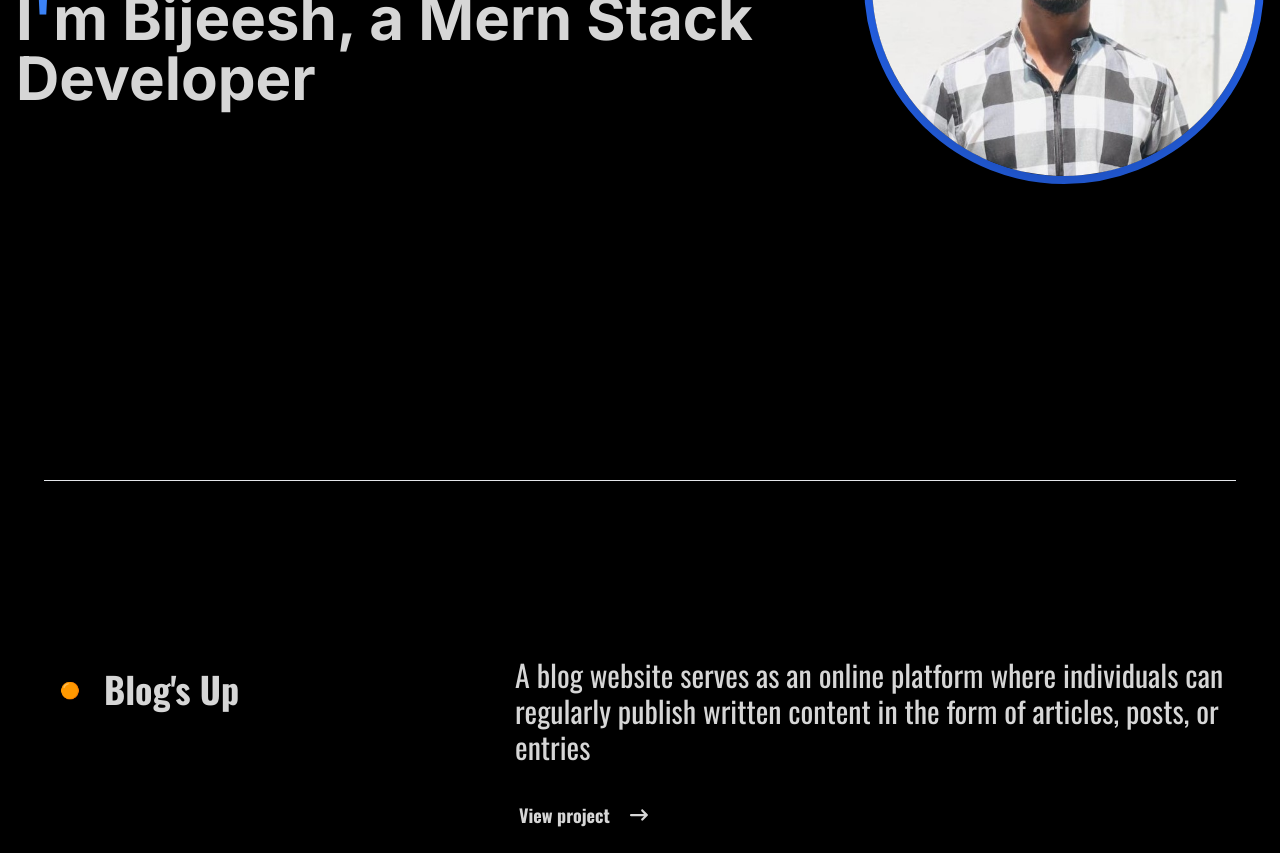
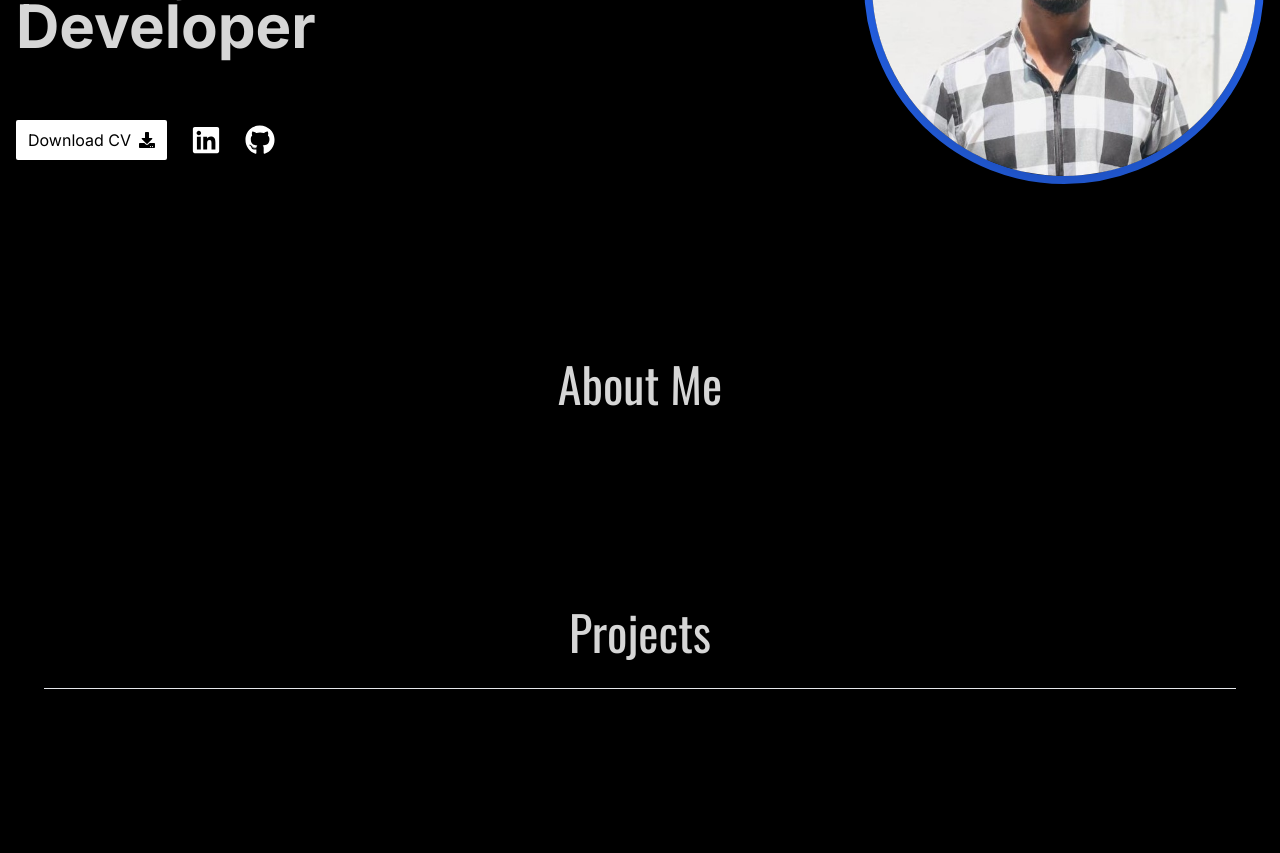
Before and after one commit to bijeesh-m/bijeesh, a Next.js app: page / in a window 1280 px wide. Shown: the part 380-1233 px from the top of the page. Built offline with nearby package versions, Linux system fonts and the light colour scheme.

Commit message:
feat:added smooth scrolling

```diff
--- a/app/layout.js
+++ b/app/layout.js
@@ -2,7 +2,6 @@ import { Inter } from "next/font/google";
 import "./globals.css";
 import Navbar from "@/components/Navbar";
 import Footer from "@/components/Footer";
-import { ScrollTargetProvider } from "@/components/ScrollComp";
 
 const inter = Inter({ subsets: ["latin"] });
 
@@ -23,9 +22,7 @@ export default function RootLayout({ children }) {
                 />
             </head>
             <body className={inter.className}>
-                <ScrollTargetProvider>
-                    <Navbar />
-                </ScrollTargetProvider>
+                <Navbar />
                 {children}
                 <Footer />
             </body>
--- a/app/page.js
+++ b/app/page.js
@@ -1,14 +1,13 @@
+import About from "@/components/About";
 import Landing from "@/components/Landing";
 import Projects from "@/components/Projects";
-import { ScrollTargetProvider } from "@/components/ScrollComp";
 
 export default function Home() {
     return (
         <div>
             <Landing />
-            <ScrollTargetProvider>
-                <Projects />
-            </ScrollTargetProvider>
+            <About/>
+            <Projects />
         </div>
     );
 }
--- /dev/null
+++ b/components/About.jsx
@@ -0,0 +1,16 @@
+import React from 'react'
+
+const About = () => {
+  return (
+    <div className=' my-40'>
+      <div>
+        <h1 className=' text-5xl project-font text-center '>About Me</h1>
+      </div>
+      <div>
+        <p></p>
+      </div>
+    </div>
+  )
+}
+
+export default About
--- a/components/Landing.jsx
+++ b/components/Landing.jsx
@@ -1,6 +1,9 @@
 "use client";
 import { motion } from "framer-motion";
 import Image from "next/image";
+import { FaDownload } from "react-icons/fa";
+import { FaLinkedin } from "react-icons/fa";
+import { FaGithub } from "react-icons/fa";
 
 const Landing = () => {
     return (
@@ -31,6 +34,21 @@ const Landing = () => {
                             I<span className="text-blue-500">&apos;</span>m Bijeesh, a Mern Stack Developer
                         </h1>
                     </div>
+                    <div className=" mt-16 flex items-center gap-6">
+                        <a
+                            href="/B.Mern Stack developer.pdf"
+                            download
+                            className=" bg-white py-2 px-3 text-black rounded-sm  flex w-fit items-center gap-2"
+                        >
+                            <p>Download CV</p> <FaDownload />
+                        </a>
+                        <a href="https://www.linkedin.com/in/bijeeshm" target="blank">
+                            <FaLinkedin color="white" size={30} />
+                        </a>
+                        <a href="https://github.com/bijeesh-m" target="blank">
+                            <FaGithub color="white" size={30} />
+                        </a>
+                    </div>
                 </motion.div>
             </div>
         </div>
--- a/components/Navbar.jsx
+++ b/components/Navbar.jsx
@@ -1,32 +1,44 @@
 "use client";
 
 import { motion } from "framer-motion";
-import { useContext } from "react";
-
-import { ScrollTargetContext } from "./ScrollComp";
+import { useEffect, useState } from "react";
 
 const Navbar = () => {
-    const { targetSectionRef } = useContext(ScrollTargetContext);
-    console.log(targetSectionRef);
+    const [header, setHeader] = useState(false);
 
-    const handleClick = () => {
-        console.log("ksjfljsk");
-        if (targetSectionRef.current) {
-            console.log("jjh");
-            const targetSectionOffset = targetSectionRef.current.offsetTop;
+    const scrollHeader = () => {
+        if (window.scrollY >= 50) {
+            setHeader(true);
+        } else {
+            setHeader(false);
+        }
+    };
 
-            // Smooth Scrolling (Optional)
-            const scrollOptions = {
+    useEffect(() => {
+        window.addEventListener("scroll", scrollHeader);
+        return () => window.removeEventListener("scroll", scrollHeader);
+    }, []);
+
+    const scrollToWork = () => {
+        const element = document.getElementById("work");
+
+        if (element) {
+            window.scrollTo({
+                top: element.offsetTop + -150,
                 behavior: "smooth",
-                block: "start", // Scroll to the top of the section
-            };
-
-            window.scrollTo(0, targetSectionOffset, scrollOptions); // Scroll to position
+            });
+        } else {
+            console.warn('Element with ID "work" not found.');
         }
     };
 
     return (
-        <motion.div initial={{ opacity: 0 }} whileInView={{ opacity: 1 }}>
+        <motion.div
+            className={header ? "fixed top-0 w-full bg-gray-900 bg-opacity-90 z-50" : ""}
+            initial={{ opacity: 0 }}
+            whileInView={{ opacity: 1 }}
+            transition={{ duration: 1 }}
+        >
             <nav className="navbar bg-transparent sticky p-3 ">
                 <div className="flex-1">
                     <a className="btn btn-ghost text-2xl ">Bijeesh</a>
@@ -34,7 +46,15 @@ const Navbar = () => {
                 <div className="flex-none ">
                     <ul className="menu menu-horizontal px-1 text-sm md:text-lg">
                         <li>
-                            <a onClick={handleClick}>Work</a>
+                            <a
+                                href="#work"
+                                onClick={(e) => {
+                                    e.preventDefault();
+                                    scrollToWork();
+                                }}
+                            >
+                                Work
+                            </a>
                         </li>
                         <li>
                             <a>About</a>
--- a/components/Projects.jsx
+++ b/components/Projects.jsx
@@ -1,13 +1,10 @@
 "use client";
 import { motion } from "framer-motion";
-import { useContext, useEffect, useRef, useState } from "react";
+import { useEffect, useState } from "react";
 import { FaArrowRightLong } from "react-icons/fa6";
-import { ScrollTargetContext } from "./ScrollComp";
 import Image from "next/image";
 
 const Projects = () => {
-    const { targetSectionRef } = useContext(ScrollTargetContext);
-
     const [isMovingLeft, setIsMovingLeft] = useState(true);
 
     useEffect(() => {
@@ -23,9 +20,10 @@ const Projects = () => {
         transition: { duration: 1, ease: "easeInOut" },
     };
     return (
-        <div className=" w-full sm:p-10 p-2  space-y-8 mt-16 project-font" ref={targetSectionRef}>
+        <div className=" w-full sm:p-10 p-2  space-y-8 mt-20 project-font scroll-mt-96" id="work">
+            <h1 className=" text-5xl w-full text-center">Projects</h1>
             <motion.div initial={{ opacity: 0 }} whileInView={{ opacity: 1 }} transition={{ duration: 1, delay: 0.3 }}>
-                <hr className="sm:m-1 m-0 my-10 sm:my-44" />
+                <hr className="sm:m-1 m-0 my-10 sm:mb-40" />
                 <div className=" mb-8 flex gap-10">
                     <div className=" w-1/3 h-fit sm:w-2/5 flex  items-center gap-1">
                         <span className="  sm:m-5">🟠</span>
@@ -49,14 +47,14 @@ const Projects = () => {
                 <div className="relative">
                     <div className="mockup-window w-full sm:w-2/3 border border-black rounded-lg bg-base-300 sm:ml-16">
                         <div className="flex justify-center  bg-base-200">
-                            <Image  width={1000} height={1000} src="/blogsup.png" alt="blogsup" priority />
+                            <Image width={1000} height={1000} src="/blogsup.png" alt="blogsup" priority />
                         </div>
                     </div>
                     <div className="mockup-phone hidden md:block  absolute z-30 sm:right-36 sm:top-10 ">
                         <div className="camera"></div>
                         <div className="display">
                             <div className="artboard artboard-demo phone-1">
-                                <Image width={1000}  height={500} src="/blogsupphone.png" alt="phonemockup" priority />
+                                <Image width={1000} height={500} src="/blogsupphone.png" alt="phonemockup" priority />
                             </div>
                         </div>
                     </div>
@@ -88,7 +86,7 @@ const Projects = () => {
                 <div className="relative">
                     <div className="mockup-window w-full sm:w-2/3 border border-black rounded-lg bg-base-300 sm:ml-16">
                         <div className="flex justify-center  bg-base-200">
-                            <Image width={1000} height={1000}  src="/amazon.png" alt="amazon" priority />
+                            <Image width={1000} height={1000} src="/amazon.png" alt="amazon" priority />
                         </div>
                     </div>
                 </div>
@@ -118,7 +116,7 @@ const Projects = () => {
                 <div className="relative">
                     <div className="mockup-window w-full sm:w-2/3 border border-black rounded-lg bg-base-300 sm:ml-16">
                         <div className="flex justify-center  bg-base-200">
-                            <Image  width={1000} height={1000} src="/pepperfry.png" alt="pepperfry" priority />
+                            <Image width={1000} height={1000} src="/pepperfry.png" alt="pepperfry" priority />
                         </div>
                     </div>
                 </div>
--- a/components/ScrollComp.jsx
+++ /dev/null
@@ -1,17 +0,0 @@
-'use client'
-import React, { createContext, useState, useRef } from 'react';
-
-const ScrollTargetContext = createContext(null);
-
-const ScrollTargetProvider = ({ children }) => {
-  const targetSectionRef = useRef(null);
-  const [isTargetVisible, setIsTargetVisible] = useState(false); // Optional for visibility logic
-
-  return (
-    <ScrollTargetContext.Provider value={{ targetSectionRef, isTargetVisible, setIsTargetVisible }}>
-      {children}
-    </ScrollTargetContext.Provider>
-  );
-};
-
-export { ScrollTargetContext, ScrollTargetProvider };
```
Also changed, not shown: 1 other file (tests, documents, lock files or other folders).
